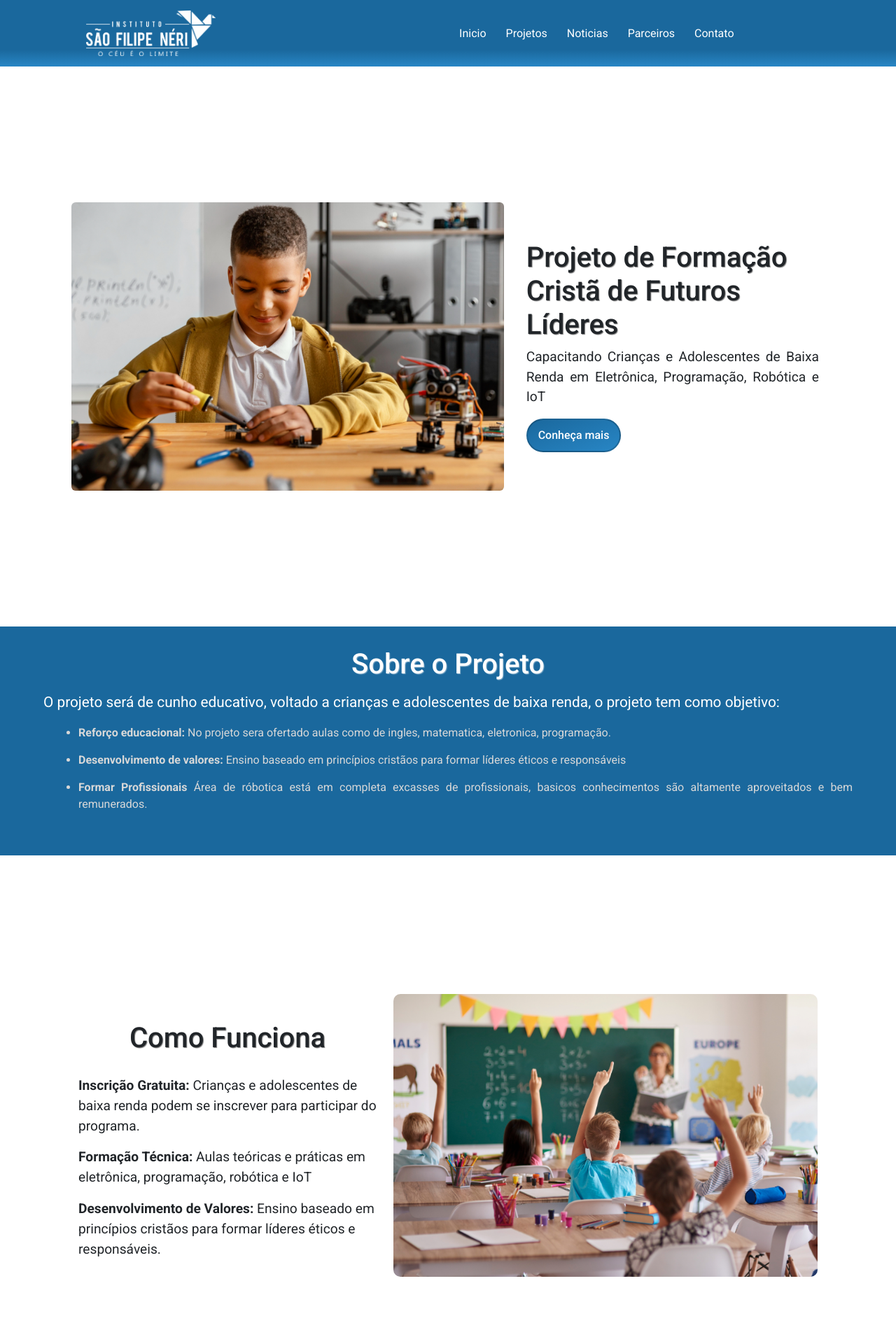
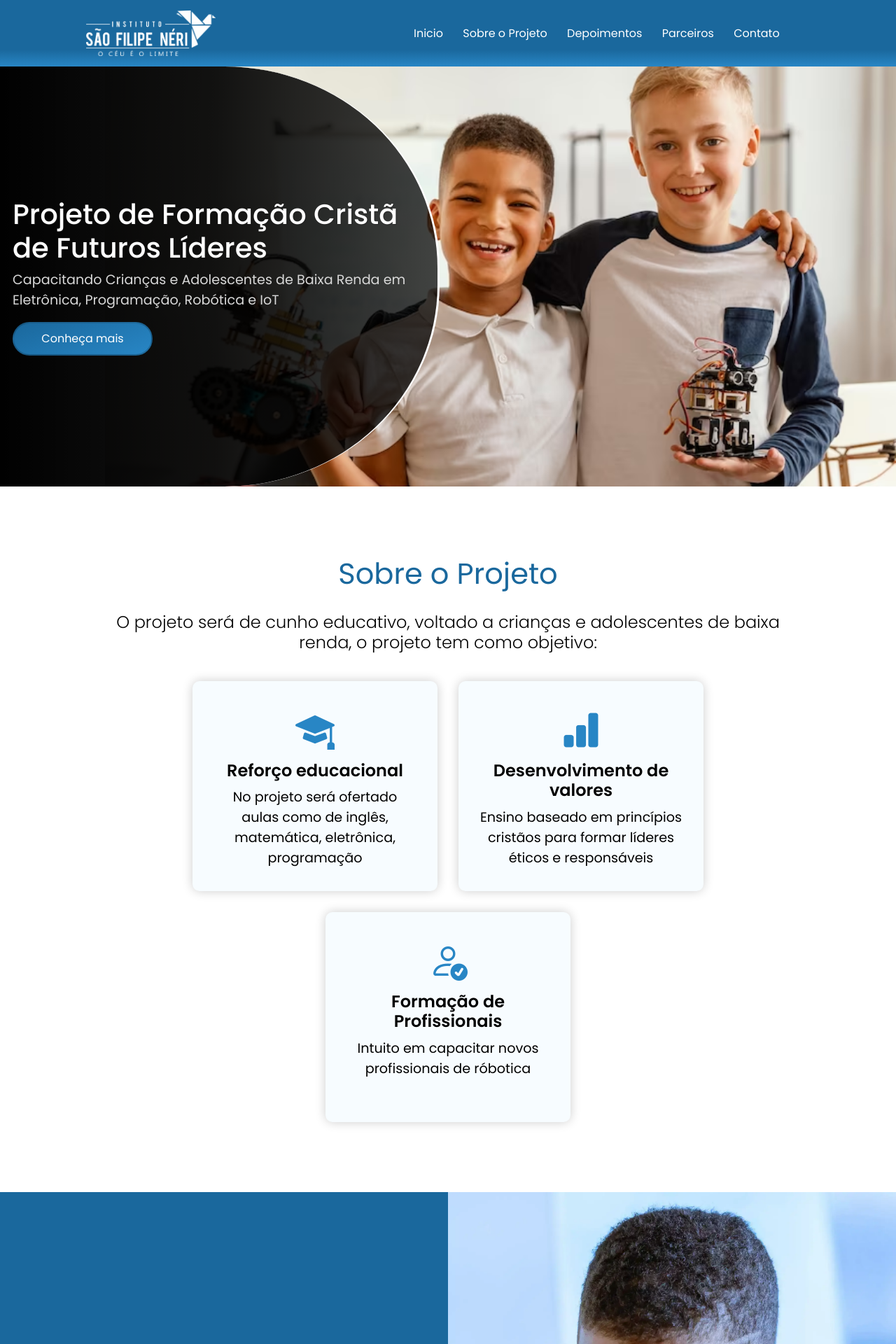
Before and after one commit to GleidistonJR/ISFN, a PHP site: page / in a window 1280 px wide. Shown: the top 1920 px of the page at 70% size. Before the commit the page ends 1824 px from the top, so only its background shows below. Run offline with PHP 8.4, Linux system fonts and the light colour scheme.

Commit message:
Add files via upload

```diff
--- a/css/style.css
+++ b/css/style.css
@@ -1,30 +1,35 @@
-@import url('https://fonts.googleapis.com/css2?family=Roboto:ital,wght@0,100;0,300;0,400;0,500;0,700;0,900;1,100;1,300;1,400;1,500;1,700;1,900&display=swap');
+@import url('https://fonts.googleapis.com/css2?family=Poppins:ital,wght@0,100;0,200;0,300;0,400;0,500;0,600;0,700;0,800;0,900;1,100;1,200;1,300;1,400;1,500;1,600;1,700;1,800;1,900&display=swap');
 
 :root {
+    /*
+    --azulPrincipal: blue;
+    --azulSecundario: #1a689d;*/
     --azulPrincipal: #1a689d;
     --azulSecundario: #2886c5;
+    --azulFraco: #f7fcff;
 }
 
 * {
-    font-family: 'Roboto', sans-serif;
+    font-family: 'Poppins', sans-serif;
 }
 
 .center {
     text-align: center;
 }
 
-.btn{
-    background-image: linear-gradient(160deg, var(--azulPrincipal), var(--azulSecundario) ) ;
+.btn {
+    background-image: linear-gradient(160deg, var(--azulPrincipal), var(--azulSecundario));
     border-radius: 50px;
     color: white;
     padding: 10px 15px;
     border: 2px solid rgba(0, 0, 0, 0.200);
-    font-weight: 500;
+    font-weight: 400;
+    width: 200px;
 }
 
-.btn:hover{
+.btn:hover {
     background-image: none;
-    background-color: white;
+    background-color: rgba(255, 255, 255, 0);
     color: var(--azulPrincipal);
     padding: 10px 15px;
     border: 2px solid var(--azulPrincipal);
@@ -67,100 +72,6 @@
     text-decoration: underline;
 }
 
-                                                        /*Banner*/
-
-#article-banner {
-    height: 100vh;
-    padding: 50px 20px;
-    border-radius: 10px;
-}
-
-#div-banner-txt{
-    padding: 20px;
-}
-#article-banner p {
-    text-align: justify;
-    font-size: 1.2em;
-}
-
-#article-banner h2 {
-    font-size: 2.5em;
-    text-shadow: 1px 1px 1px rgba(32, 32, 32, 0.589);
-}
-
-                                                    /*Artigo Sobre*/
-#article-sobre{
-    background-color:var(--azulPrincipal);
-    color: white;
-    padding: 30px 50px;
-}
-#article-sobre h2{
-    text-align: center;
-    font-size: 2.5em;
-    text-shadow: 1px 1px 1px rgba(255, 255, 255, 0.466);
-    margin-bottom: 15px;
-}
-#article-sobre p{
-    text-align: start;
-    font-size: 1.3em;
-    text-align: justify;
-}
-#article-sobre li{
-    color: rgb(216, 216, 216);
-    margin-left: 50px ;
-    margin-bottom: 15px;
-    text-align: justify;
-}
-
-                                                /*article Como Funciona*/
-
-#article-como-funciona{
-    padding: 30px;
-    height: 100vh;
-}
-#article-como-funciona h2{
-    text-align: center;
-    font-size: 2.5em;
-    margin: 30px;
-    text-shadow: 1px 1px 1px rgba(32, 32, 32, 0.589);
-}
-#article-como-funciona p{
-    font-size: 1.2em;
-}
-#img-como-funciona{
-    border-radius: 10px;
-}
-
-
-                                                    /*Sao Filipe*/
-
-#sao-filipe {
-    padding: 40px;
-}
-
-#sao-filipe p {
-    font-size: 1.3em;
-}
-
-
-#h1-sao-filipe {
-    margin: 35px 0;
-    font-size: 3em;
-}
-
-.paragrafo {
-    text-align: justify;
-}
-
-#div-sao-filipe-img {
-    width: 50%;
-}
-
-.img-sao-filipe {
-    max-width: 100%;
-    max-height: 100%;
-}
-
 /*NAVBAR Mobile*/
 
 #navbar-mobile {
@@ -171,15 +82,244 @@
     display: none;
 }
 
+/*Banner*/
+
+#article-banner {
+    background-image: url(../img/criancas-fazendo-robo.avif);
+    background-position: 150px 0px;
+    background-repeat: no-repeat;
+    background-size: cover;
+    height: 600px;
+    padding: 0;
+}
+#article-banner .row{
+    height: 100%;
+    width: 100%;
+}
+
+#div-banner-txt {
+    flex-direction: column;
+    display: flex;
+    justify-content: center;
+    background-image: linear-gradient(to left, #000000b9 ,#000000ec , #000000 );
+    height: 100%;
+    padding: 30px;
+    color: white;
+    border-radius:0 48% 48% 0;
+    border-right: 3px solid white;
+}
+
+#article-banner h2 {
+    font-size: 2.5em;
+    text-shadow: 1px 1px 1px rgba(32, 32, 32, 0.589);
+}
+#article-banner p {
+    font-size: 1.2em;
+    color: rgb(216, 216, 216);
+}
+
+
+/*Artigo Sobre*/
+
+#article-sobre {
+    background-color: white;
+    color: black;
+    text-align: center;
+    padding: 100px;
+    height: 100%;
+}
+
+
+#article-sobre h2 {
+    color: var(--azulPrincipal);
+    font-size: 2.6em;
+    margin-bottom: 30px;
+    font-weight: 400;
+}
+
+#article-sobre h3 {
+    font-size: 1.5em;
+    font-weight: 300;
+    width: 90%;
+    margin: 0 auto 40px auto;
+}
+
+#article-sobre h4 {
+    color: black;
+    font-size: 1.5em;
+    margin-bottom: 10px;
+    font-weight: 600;
+}
+
+#article-sobre p {
+    font-size: 1.2em;
+    font-weight: 400;
+    color: black;
+}
+
+#article-sobre i {
+    color: var(--azulSecundario);
+    font-size: 3.5em;
+}
+
+#article-sobre .row {
+    display: flex;
+    gap: 30px;
+    justify-content: center;
+}
+
+#article-sobre div {
+    background-color: var(--azulFraco);
+    border-radius: 10px;
+    height: 300px;
+    max-width: 350px;
+    padding: 30px;
+    box-shadow: 0px 0px 15px rgba(0, 0, 0, 0.2);
+}
+
+
+/*article Como Funciona*/
+
+#article-como-funciona {
+    height: 100vh;
+    background-color: var(--azulPrincipal);
+    margin-bottom: 50px;
+    width: 100%;
+    padding: 0;
+    margin: 0 0 50px 0;
+}
+
+#article-como-funciona h2 {
+    text-align: center;
+    font-size: 2.6em;
+    margin: 30px;
+    color: white
+}
+
+#article-como-funciona p {
+    font-size: 1.3em;
+    font-weight: 300;
+    color: rgb(231, 231, 231);
+}
+
+#aside-txt-como-funciona {
+    padding: 50px;
+}
+
+#aside-img-como-funciona {
+    background-image: url("../img/img-robotica01.webp");
+    background-position: center;
+    background-size: cover;
+    background-repeat: no-repeat;
+    height: 100%;
+    padding: 0;
+    margin: 0;
+}
+
+/*Depoimentos*/
+#depoimentos {
+    margin-bottom: 50px;
+}
+
+#depoimentos h2 {
+    font-size: 2.6em;
+}
+
+#depoimentos aside {
+    border-radius: 10px;
+    padding: 10px;
+    box-shadow: 0px 0px 5px rgba(0, 0, 0, 0.329);
+}
+
+#depoimentos-div {
+    margin-top: 50px;
+    justify-content: space-around;
+}
+
+/*Footer*/
+#footer {
+    background-color: var(--azulPrincipal);
+    color: white;
+    text-align: center;
+    padding-bottom: 8px;
+}
+
+#footer h4 {
+    margin: 0;
+}
+
+footer #redes {
+    background-color: var(--azulSecundario);
+    display: flex;
+    justify-content: space-between;
+    align-items: center;
+    padding: 10px 50px;
+}
+
+#footer-contatos .row {
+    padding-top: 30px;
+}
+
+#footer-contatos .col-12 {
+    margin-bottom: 20px;
+}
+
+footer>article a {
+    margin-left: 15px;
+}
+
+footer i {
+    color: white;
+    font-size: 1.3em;
+}
+
+footer p {
+    font-weight: 400;
+    font-size: 1.1em;
+    margin: 0;
+}
+
+
 
 
 /*_________________________________________________________________________________________________*/
 @media (max-width: 992px) {
-    #div-sao-filipe-img {
-        width: 75%;
+
+    #article-banner {
+        background-image: url(../img/criancas-fazendo-robo.avif);
+        background-position: 50px 0px;
+        height: 100%;
     }
-    #article-banner {
+
+    /*Sobre o Projeto*/
+    #article-sobre {
+        background-color: white;
+        color: black;
+        text-align: center;
+        padding: 30px;
         height: 100%;
+    }
+
+    #article-sobre div {
+        padding: 15px;
+        height: 280px;
+        margin-bottom: 30px;
+    }
+
+    #article-sobre h3 {
+        width: 100%;
+        font-size: 1.4em;
+    }
+
+    /*Como Funciona*/
+    #article-como-funciona {
+        height: 100%;
+        margin-bottom: 50px;
+    }
+
+    #aside-img-como-funciona {
+        width: 100%;
+        height: 400px;
     }
 }
 
--- a/index.html
+++ b/index.html
@@ -22,10 +22,10 @@
             <div class="col col-md-8 head-dir">
                 <nav id="navbar">
                     <a href="#">Inicio</a>
-                    <a href="#">Projetos</a>
-                    <a href="#">Noticias</a>
+                    <a href="#article-sobre">Sobre o Projeto</a>
+                    <a href="#depoimentos">Depoimentos</a>
                     <a href="#">Parceiros</a>
-                    <a href="#">Contato</a>
+                    <a href="#footer-contatos">Contato</a>
                 </nav>
             </div>
             <div class="col-2 " onclick="navbar()">
@@ -39,94 +39,144 @@
             <a href="#">
                 <li>Inicio</li>
             </a>
-            <a href="#">
-                <li>Projetos</li>
+            <a href="#article-sobre">
+                <li>Sobre o Projeto</li>
             </a>
-            <a href="#">
-                <li>Noticias</li>
+            <a href="#depoimentos">
+                <li>Depoimentos</li>
             </a>
             <a href="#">
                 <li>Parceiros</li>
             </a>
-            <a href="#">
+            <a href="#footer-contatos">
                 <li>Contato</li>
             </a>
         </ul>
     </nav>
 
-    <main class="container-fluid">
+    <main>
 
-        <div class="container">
-            <article class="row align-items-center" id="article-banner">
-                <aside class="col-12 col-lg-7" id="div-banner-img">
-                    <img class="img-fluid rounded" id="banner-img" src="img/crianca-fazendo-robo.jpg"
-                        alt="Imagem relacionada à tecnologia e educação">
-                </aside>
-                <aside class="col-12 col-lg-5" id="div-banner-txt">
+        <!--Banner Principal-->
+        <article class="container-fluid" id="article-banner">
+            <aside class="row">
+                <div class="col-6" id="div-banner-txt">
                     <h2>Projeto de Formação Cristã de Futuros Líderes</h2>
                     <p>Capacitando Crianças e Adolescentes de Baixa Renda em Eletrônica, Programação, Robótica e IoT</p>
                     <a href="#" class="btn">Conheça mais</a>
-                </aside>
-            </article>
-        </div>
+                </div>
+            </aside>
+        </article>
 
 
-        <article class="row align-items-center" id="article-sobre">
+        <!--Artigo Sobre o Projeto-->
+        <article class="container-fluid" id="article-sobre">
             <h2>Sobre o Projeto</h2>
-            <p>O projeto será de cunho educativo, voltado a crianças e adolescentes de baixa renda, o projeto tem como objetivo:</p>
-
-            <ul>
-                <li>
-                    <strong>Reforço educacional:</strong> No projeto sera ofertado aulas como de ingles, matematica, eletronica, programação.
-                </li>
-                <li>
-                    <strong>Desenvolvimento de valores:</strong> Ensino baseado em princípios cristãos para formar
-                    líderes éticos e responsáveis
-                </li>
-                <li>
-                    <strong>Formar Profissionais</strong> Área de róbotica está em completa excasses de profissionais, basicos conhecimentos são altamente aproveitados e bem remunerados.
-                </li>
-            </ul>
-
+            <h3>O projeto será de cunho educativo, voltado a crianças e adolescentes de baixa renda, o projeto tem como
+                objetivo:</h3>
+            <aside class="row align-items-center">
+                <div class="coluna">
+                    <i class="bi bi-mortarboard-fill"></i>
+                    <h4>Reforço educacional</h4>
+                    <p>No projeto será ofertado aulas como de inglês, matemática, eletrônica, programação</p>
+                </div>
+                <div class="coluna">
+                    <i class="bi bi-bar-chart-fill"></i>
+                    <h4>Desenvolvimento de valores</h4>
+                    <p>Ensino baseado em princípios cristãos para formar líderes éticos e responsáveis</p>
+                </div>
+                <div class="coluna">
+                    <i class="bi bi-person-check"></i>
+                    <h4>Formação de Profissionais</h4>
+                    <p>Intuito em capacitar novos profissionais de róbotica</p>
+                </div>
+            </aside>
         </article>
 
-        <div class="container">
-            <article class="row align-items-center" id="article-como-funciona">
-                <aside class="col-12 col-lg-5">
+        <!--Como funciona-->
+        <article class="container-fluid" id="article-como-funciona" >
+            <div class="row align-items-center" id="article-como-funciona">
+                <aside class="col-12 col-lg-6" id="aside-txt-como-funciona">
                     <h2>Como Funciona</h2>
-                    <p><strong>Inscrição Gratuita:</strong> Crianças e adolescentes de baixa renda podem se inscrever para participar do programa.</p>
-                    <p><strong>Formação Técnica:</strong> Aulas teóricas e práticas em eletrônica, programação, robótica e IoT</p>
-                    <p><strong>Desenvolvimento de Valores:</strong> Ensino baseado em princípios cristãos para formar líderes
+                    <p><strong>Formação Técnica:</strong> Aulas teóricas e práticas em eletrônica, programação, robótica
+                        e IoT</p>
+                    <p><strong>Desenvolvimento de Valores:</strong> Ensino baseado em princípios cristãos para formar
+                        líderes
                         éticos e responsáveis.</p>
                 </aside>
+                <aside class="img col-12 col-lg-6" id="aside-img-como-funciona">
+                    <!--img-->
+                </aside>
+            </div>
+        </article>
 
-                <aside class="img col-12 col-lg-7">
-                    <img src="img/alunos-sabendo-a-resposta-certa.jpg" alt="Imagem de alunos na sala de aula" class="img-fluid" id="img-como-funciona">
+        <!--Depoimentos-->
+        <article class="container align-items-center center" id="depoimentos">
+            <h2>Depoimentos</h2>
+            <div class="row" id="depoimentos-div">
+                <aside class="col-12 col-md-3">
+                    <div class="#">
+                        <img class="img-fluid rounded" src="img/adolescente.jpg" alt="">
+                    </div>
+                    <p>Lorem ipsum dolor, sit amet consectetur adipisicing elit. Recusandae ducimus impedit blanditiis
+                        non vel eum fugit nulla! Deserunt itaque, optio, sed eius ipsa suscipit accusamus iure at
+                        dolorum repudiandae quam.</p>
                 </aside>
-            </article>
-
-        </div>
+                <aside class="col-12 col-md-3">
+                    <div class="#">
+                        <img class="img-fluid rounded" src="img/adolescente.jpg" alt="">
+                    </div>
+                    <p>Lorem ipsum dolor, sit amet consectetur adipisicing elit. Recusandae ducimus impedit blanditiis
+                        non vel eum fugit nulla! Deserunt itaque, optio, sed eius ipsa suscipit accusamus iure at
+                        dolorum repudiandae quam.</p>
+                </aside>
+                <aside class="col-12 col-md-3">
+                    <div class="#">
+                        <img class="img-fluid rounded" src="img/adolescente.jpg" alt="">
+                    </div>
+                    <p>Lorem ipsum dolor, sit amet consectetur adipisicing elit. Recusandae ducimus impedit blanditiis
+                        non vel eum fugit nulla! Deserunt itaque, optio, sed eius ipsa suscipit accusamus iure at
+                        dolorum repudiandae quam.</p>
+                </aside>
+            </div>
+        </article>
 
 
 
-        <!--
-        <div class="row justify-content-center align-items-center center" id="sao-filipe">
-            <div class="col-12 col-lg-6">
-                <h1 id="h1-sao-filipe">São Filipe Néri</h1>
-                <p class="paragrafo">São Filipe Néri foi um santo italiano do século XVI conhecido como o "Apóstolo de
-                    Roma". Ele fundou
-                    um oratório em Roma para jovens e adultos, onde oferecia orientação espiritual e lições de moral
-                    cristã. Sua alegria contagiante e abordagem caridosa o tornaram amado por muitos. Faleceu em 1595 e
-                    foi canonizado em 1622. Seu legado é marcado pela caridade, serviço aos necessitados e alegria na fé
-                    cristã.</p>
-            </div>
 
-            <div class="col-12 col-lg-6" id="div-sao-filipe-img"><img class="img-sao-filipe" src="img/FILIPE4.png"
-                    alt="Imagem de sao filipe neri"></div>
-        </div>
-    -->
+
+
 
     </main>
+    <footer id="footer">
+        <article id="redes">
+            <aside>
+                <h4>Nos siga nas redes sociais!</h4>
+            </aside>
+            <aside>
+                <nav>
+                    <a href="#"><i class="bi bi-instagram"></i></a>
+                    <a href="#"><i class="bi bi-facebook"></i></a>
+                </nav>
+            </aside>
+        </article>
+
+        <article class="container-fluid" id="footer-contatos">
+            <div class="row justify-content-center">
+                <h4>Contatos</h4>
+
+                <div class="col-12 col-md-3">
+                    <h5>E-mail</h5>
+                    <p>isfn@isfn.com</p>
+                </div>
+                <div class="col-12 col-md-3">
+                    <h5>Telefone</h5>
+                    <p>(62)9 9286-2544</p>
+                </div>
+            </div>
+        </article>
+
+        <p>&copy;2023 Copyright: Instituto São Filipe Neri</p>
+    </footer>
 
 
     <script src="js/javascript.js"></script>
--- a/js/javascript.js
+++ b/js/javascript.js
@@ -4,9 +4,10 @@
 function navbar(){
     cont++
     if(cont%2){
-        hamburguer.style.display = 'block'
+        hamburguer.style.height = '215px'
+
     }
     else{
-        hamburguer.style.display = 'none'
+        hamburguer.style.height = '0px'
     }
 }
```
Also changed, not shown: other parts of css/style.css (+27 -19 lines), img/adolescente.jpg (added), img/criancas-fazendo-robo.avif (added), img/img-robotica01.webp (added).
